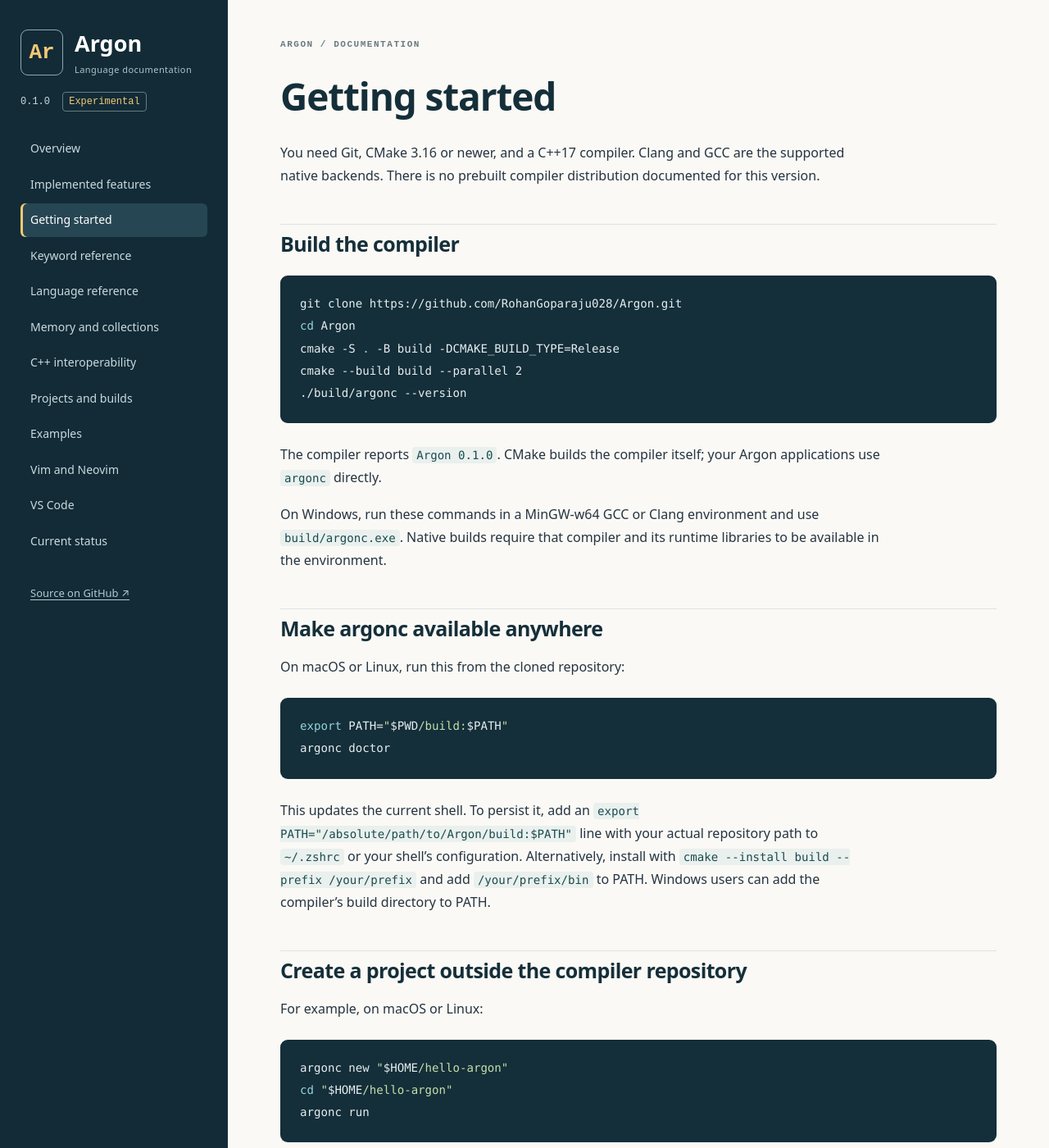
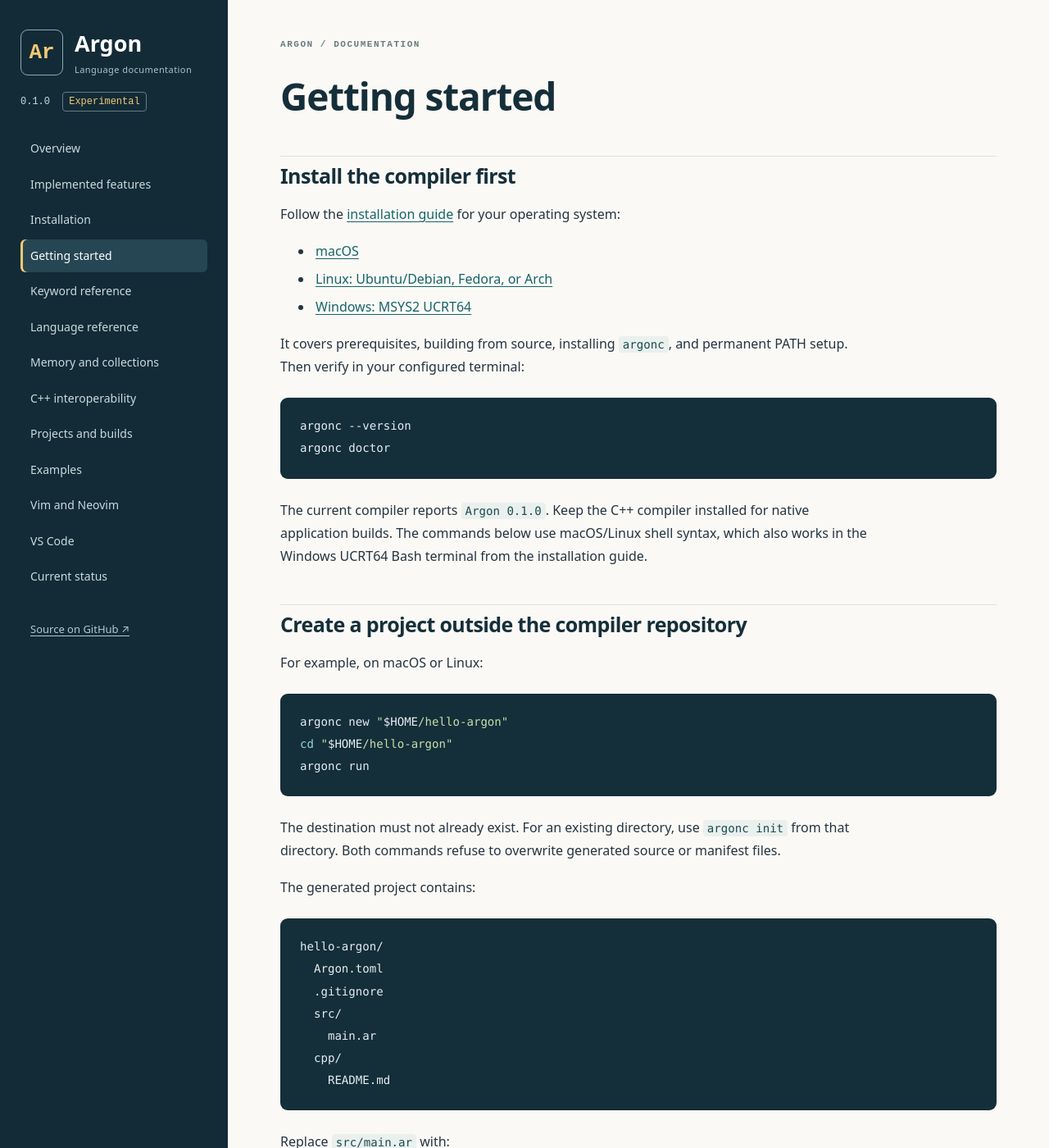
Before and after one commit to RohanGoparaju028/Argon, a Jekyll site: the page built from docs/getting-started.md, in a window 1280 px wide and 1400 px high. Shown: the whole window at 82% size. Built offline with Jekyll 4.4.1, drawn with Linux system fonts in a browser that asks for light colours; some of the changed text lies outside the part shown.

Commit message:
Document installation on macOS Linux and Windows

````diff
--- a/docs/_layouts/default.html
+++ b/docs/_layouts/default.html
@@ -13,7 +13,7 @@
     <a class="brand" href="{{ '/' | relative_url }}"><span class="symbol">Ar</span><span>Argon<small>Language documentation</small></span></a>
     <div class="version">0.1.0 <span>Experimental</span></div>
     <nav aria-label="Documentation">
-      {% assign paths = 'index.md,features.md,getting-started.md,keywords.md,language.md,memory.md,cpp.md,build.md,examples.md,vim.md,vscode.md,status.md' | split: ',' %}
+      {% assign paths = 'index.md,features.md,installation.md,getting-started.md,keywords.md,language.md,memory.md,cpp.md,build.md,examples.md,vim.md,vscode.md,status.md' | split: ',' %}
       {% for path in paths %}
         {% assign item = site.pages | where: 'path', path | first %}
         {% if item %}<a href="{{ item.url | relative_url }}"{% if page.url == item.url %} aria-current="page"{% endif %}>{{ item.title }}</a>{% endif %}
--- a/docs/getting-started.md
+++ b/docs/getting-started.md
@@ -4,32 +4,22 @@ title: Getting started
 
 # Getting started
 
-You need Git, CMake 3.16 or newer, and a C++17 compiler. Clang and GCC are the supported native backends. There is no prebuilt compiler distribution documented for this version.
+## Install the compiler first
 
-## Build the compiler
+Follow the [installation guide](installation.md) for your operating system:
+
+- [macOS](installation.md#macos)
+- [Linux: Ubuntu/Debian, Fedora, or Arch](installation.md#linux)
+- [Windows: MSYS2 UCRT64](installation.md#windows)
+
+It covers prerequisites, building from source, installing `argonc`, and permanent PATH setup. Then verify in your configured terminal:
 
 ```sh
-git clone https://github.com/RohanGoparaju028/Argon.git
-cd Argon
-cmake -S . -B build -DCMAKE_BUILD_TYPE=Release
-cmake --build build --parallel 2
-./build/argonc --version
-```
-
-The compiler reports `Argon 0.1.0`. CMake builds the compiler itself; your Argon applications use `argonc` directly.
-
-On Windows, run these commands in a MinGW-w64 GCC or Clang environment and use `build/argonc.exe`. Native builds require that compiler and its runtime libraries to be available in the environment.
-
-## Make argonc available anywhere
-
-On macOS or Linux, run this from the cloned repository:
-
-```sh
-export PATH="$PWD/build:$PATH"
+argonc --version
 argonc doctor
 ```
 
-This updates the current shell. To persist it, add an `export PATH="/absolute/path/to/Argon/build:$PATH"` line with your actual repository path to `~/.zshrc` or your shell's configuration. Alternatively, install with `cmake --install build --prefix /your/prefix` and add `/your/prefix/bin` to PATH. Windows users can add the compiler's build directory to PATH.
+The current compiler reports `Argon 0.1.0`. Keep the C++ compiler installed for native application builds. The commands below use macOS/Linux shell syntax, which also works in the Windows UCRT64 Bash terminal from the installation guide.
 
 ## Create a project outside the compiler repository
 
@@ -106,10 +96,12 @@ This scaffolds an Argon caller and a C++ header/source pair. The program prints
 From your clone of Argon:
 
 ```sh
-ctest --test-dir build --output-on-failure
-./build/argonc run examples/tour.ar
-./build/argonc run examples/pointers.ar
-./build/argonc run examples/collections.ar
+cd build-install
+ctest --output-on-failure
+cd ..
+argonc run examples/tour.ar
+argonc run examples/pointers.ar
+argonc run examples/collections.ar
 ```
 
 CTest discovers additional editor/debug-symbol tests when their tools are installed; the test count can vary by machine. Global `test` blocks in the language are compile-time metaprograms, not a separate runtime test runner.
````
Also changed, not shown: docs/index.md (+1 -1 lines), docs/installation.md (added, +328 -0 lines), docs/status.md (+2 -0 lines), README.md.
